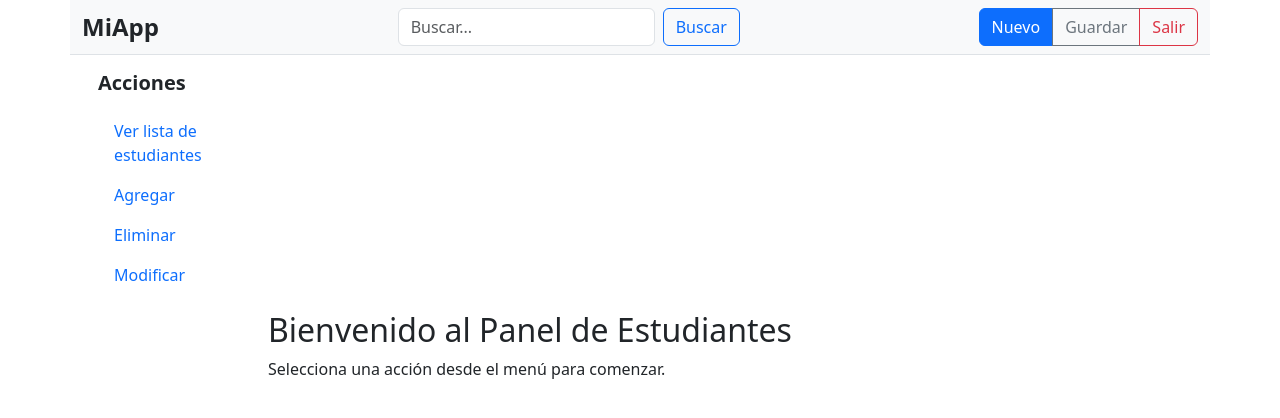
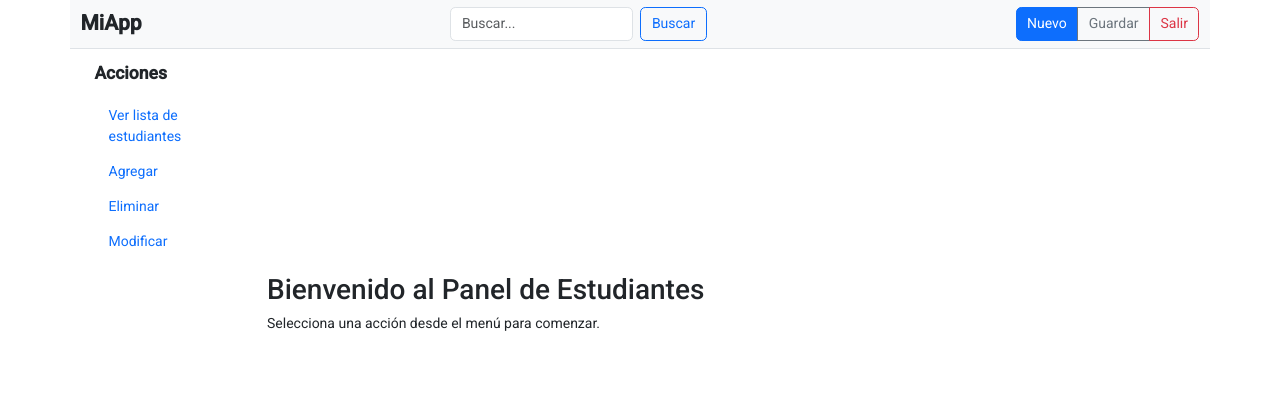
Before and after one commit to robermejia/primer_avance, an Angular app: page / in a window 1280 px wide. Shown: the top 418 px of the page. Built offline with nearby package versions, Linux system fonts and the light colour scheme.

Commit message:
feat: ng add @angular/material

```diff
--- a/angular.json
+++ b/angular.json
@@ -22,6 +22,7 @@
               }
             ],
             "styles": [
+              "src/custom-theme.scss",
               "node_modules/bootstrap/dist/css/bootstrap.min.css",
               "src/styles.css"
             ],
--- a/package.json
+++ b/package.json
@@ -21,10 +21,12 @@
   },
   "private": true,
   "dependencies": {
+    "@angular/cdk": "^20.1.2",
     "@angular/common": "^20.1.0",
     "@angular/compiler": "^20.1.0",
     "@angular/core": "^20.1.0",
     "@angular/forms": "^20.1.0",
+    "@angular/material": "^20.1.2",
     "@angular/platform-browser": "^20.1.0",
     "@angular/platform-server": "^20.1.0",
     "@angular/router": "^20.1.0",
--- /dev/null
+++ b/src/custom-theme.scss
@@ -0,0 +1,30 @@
+
+// Include theming for Angular Material with `mat.theme()`.
+// This Sass mixin will define CSS variables that are used for styling Angular Material
+// components according to the Material 3 design spec.
+// Learn more about theming and how to use it for your application's
+// custom components at https://material.angular.dev/guide/theming
+@use '@angular/material' as mat;
+
+html {
+  @include mat.theme((
+    color: (
+      primary: mat.$azure-palette,
+      tertiary: mat.$blue-palette,
+    ),
+    typography: Roboto,
+    density: 0,
+  ));
+
+  // Default the application to a light color theme. This can be changed to
+  // `dark` to enable the dark color theme, or to `light dark` to defer to the
+  // user's system settings.
+  color-scheme: light;
+
+  // Set a default background, font and text colors for the application using
+  // Angular Material's system-level CSS variables. Learn more about these
+  // variables at https://material.angular.dev/guide/system-variables
+  background-color: var(--mat-sys-surface);
+  color: var(--mat-sys-on-surface);
+  font: var(--mat-sys-body-medium);
+}
--- a/src/index.html
+++ b/src/index.html
@@ -6,6 +6,8 @@
   <base href="/">
   <meta name="viewport" content="width=device-width, initial-scale=1">
   <link rel="icon" type="image/x-icon" href="favicon.ico">
+  <link href="https://fonts.googleapis.com/css2?family=Roboto:wght@300;400;500&display=swap" rel="stylesheet">
+  <link href="https://fonts.googleapis.com/icon?family=Material+Icons" rel="stylesheet">
 </head>
 <body>
   <app-root></app-root>
--- a/src/styles.css
+++ b/src/styles.css
@@ -1 +1,4 @@
 /* You can add global styles to this file, and also import other style files */
+
+html, body { height: 100%; }
+body { margin: 0; font-family: Roboto, "Helvetica Neue", sans-serif; }
```
Also changed, not shown: 1 other file (tests, documents, lock files or other folders).
